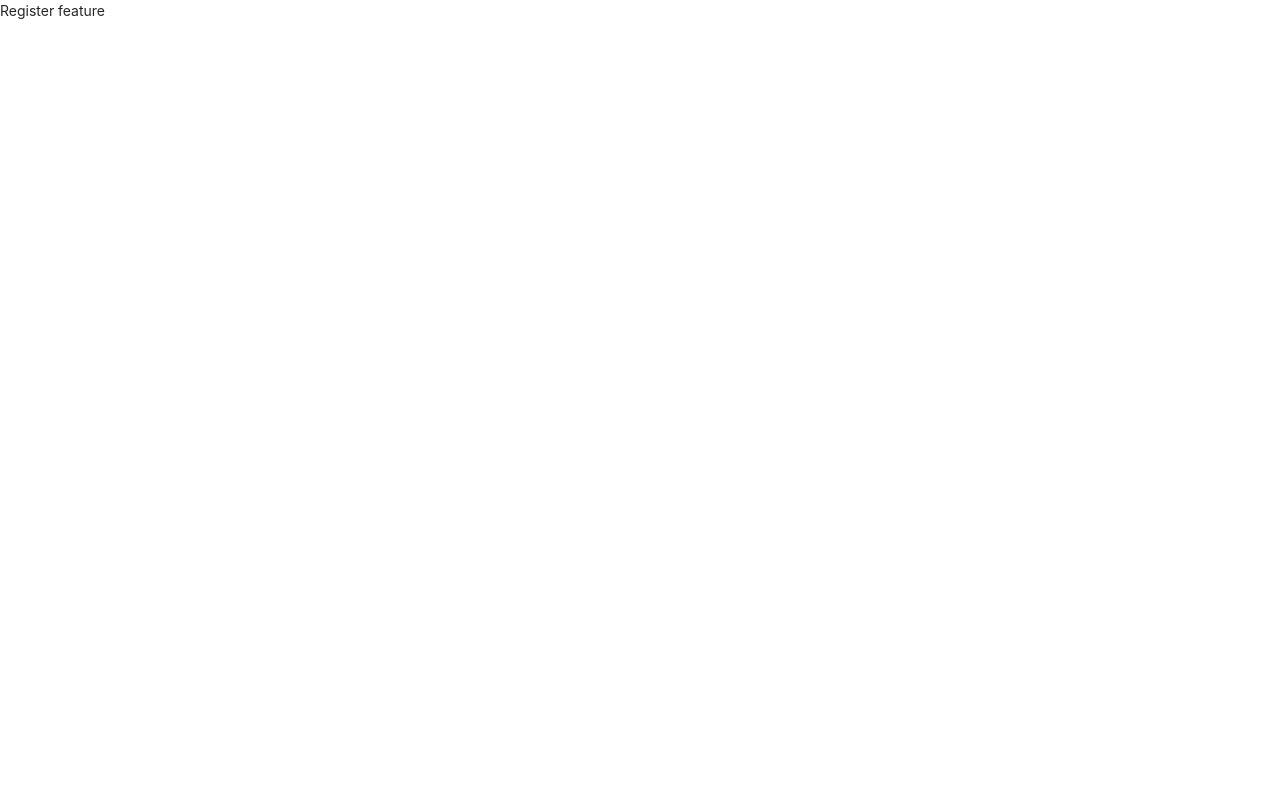
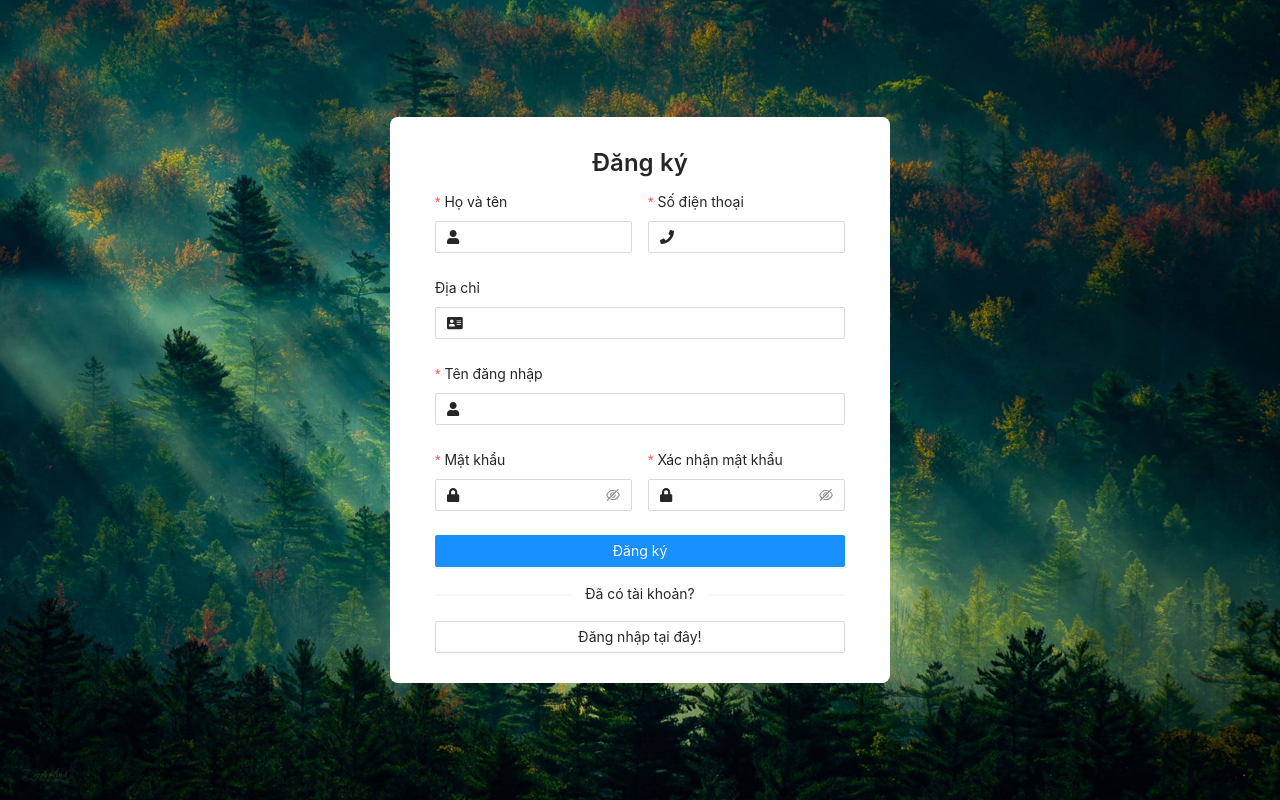
Before and after one commit to huyleminh/adb2_3-hcmus-project-2, a React (Create React App) app: page /register in a window 1280 px wide. Built offline with nearby package versions, Linux system fonts and the light colour scheme; no server answers.

Commit message:
login + register

```diff
--- a/src/features/Auth/Login/index.jsx
+++ b/src/features/Auth/Login/index.jsx
@@ -1,9 +1,69 @@
+import { faLock, faUser } from "@fortawesome/free-solid-svg-icons";
+import { FontAwesomeIcon } from "@fortawesome/react-fontawesome";
+import { Button, Divider, Form, Input, Typography } from "antd";
 import React from "react";
+import "./styles.css";
 
 LoginFeature.propTypes = {};
 
 function LoginFeature(props) {
-    return <div>Login feature</div>;
+    const onSubmitLogin = (form) => {
+        console.log(form);
+    };
+
+    return (
+        <div className="login-wrapper">
+            <div className="login-form">
+                <Typography.Title level={3} style={{ textAlign: "center" }}>
+                    Đăng nhập
+                </Typography.Title>
+                <Form
+                    name="login-form"
+                    layout="vertical"
+                    size="large"
+                    onFinish={onSubmitLogin}
+                    autoComplete="off"
+                >
+                    <Form.Item
+                        label="Tên đăng nhập"
+                        name="username"
+                        rules={[
+                            {
+                                required: true,
+                                message: "Tên đăng nhập không được bỏ trống!",
+                            },
+                        ]}
+                    >
+                        <Input prefix={<FontAwesomeIcon icon={faUser} />} />
+                    </Form.Item>
+                    <Form.Item
+                        label="Mật khẩu"
+                        name="password"
+                        rules={[
+                            {
+                                required: true,
+                                message: "Mật khẩu không được bỏ trống!",
+                            },
+                        ]}
+                    >
+                        <Input.Password prefix={<FontAwesomeIcon icon={faLock} />} />
+                    </Form.Item>
+
+                    <Button type="primary" htmlType="submit" block>
+                        Đăng nhập
+                    </Button>
+
+                    <Divider type="horizontal" orientation="center" plain>
+                        Hoặc
+                    </Divider>
+
+                    <Button href="/register" type="default" htmlType="button" block>
+                        Đăng ký tại đây!
+                    </Button>
+                </Form>
+            </div>
+        </div>
+    );
 }
 
 export default LoginFeature;
--- /dev/null
+++ b/src/features/Auth/Login/styles.css
@@ -0,0 +1,23 @@
+.login-wrapper {
+    width: 100%;
+    min-height: 100vh;
+
+    background-image: url(../../../assets/images/login-bg.jpg);
+    background-position: center;
+    background-size: cover;
+    background-repeat: no-repeat;
+
+    display: flex;
+    flex-direction: column;
+    align-items: center;
+    justify-content: center;
+}
+
+.login-form {
+    width: 60%;
+    max-width: 450px;
+    padding: 30px 30px;
+
+    border-radius: 8px;
+    background-color: #fff;
+}
--- a/src/features/Auth/Register/index.jsx
+++ b/src/features/Auth/Register/index.jsx
@@ -1,9 +1,125 @@
+import { faAddressCard, faLock, faPhone, faUser } from "@fortawesome/free-solid-svg-icons";
+import { FontAwesomeIcon } from "@fortawesome/react-fontawesome";
+import { Button, Col, Divider, Form, Input, Row, Typography } from "antd";
 import React from "react";
+import "./styles.css";
 
 RegisterFeature.propTypes = {};
 
 function RegisterFeature(props) {
-    return <div>Register feature</div>;
+    const onSubmitRegister = (form) => {
+        console.log(form);
+    };
+
+    return (
+        <div className="register-wrapper">
+            <div className="register-form">
+                <Typography.Title level={3} style={{ textAlign: "center" }}>
+                    Đăng ký
+                </Typography.Title>
+
+                <Form
+                    name="register-form"
+                    layout="vertical"
+                    onFinish={onSubmitRegister}
+                    autoComplete="off"
+                >
+                    <Row gutter={[16, 16]}>
+                        <Col span={12}>
+                            <Form.Item
+                                label="Họ và tên"
+                                name="fullname"
+                                rules={[
+                                    {
+                                        required: true,
+                                        message: "Họ và tên không được bỏ trống!",
+                                    },
+                                ]}
+                            >
+                                <Input prefix={<FontAwesomeIcon icon={faUser} />} />
+                            </Form.Item>
+                        </Col>
+
+                        <Col span={12}>
+                            <Form.Item
+                                label="Số điện thoại"
+                                name="phoneNumber"
+                                rules={[
+                                    {
+                                        required: true,
+                                        message: "Số điện thoại không được bỏ trống!",
+                                    },
+                                ]}
+                            >
+                                <Input prefix={<FontAwesomeIcon icon={faPhone} />} />
+                            </Form.Item>
+                        </Col>
+                    </Row>
+
+                    <Form.Item label="Địa chỉ" name="address" rules={[]}>
+                        <Input prefix={<FontAwesomeIcon icon={faAddressCard} />} />
+                    </Form.Item>
+
+                    <Form.Item
+                        label="Tên đăng nhập"
+                        name="username"
+                        rules={[
+                            {
+                                required: true,
+                                message: "Tên đăng nhập không được bỏ trống!",
+                            },
+                        ]}
+                    >
+                        <Input prefix={<FontAwesomeIcon icon={faUser} />} />
+                    </Form.Item>
+
+                    <Row gutter={[16, 16]}>
+                        <Col span={12}>
+                            <Form.Item
+                                label="Mật khẩu"
+                                name="password"
+                                rules={[
+                                    {
+                                        required: true,
+                                        message: "Mật khẩu không được bỏ trống!",
+                                    },
+                                ]}
+                            >
+                                <Input.Password prefix={<FontAwesomeIcon icon={faLock} />} />
+                            </Form.Item>
+                        </Col>
+
+                        <Col span={12}>
+                            <Form.Item
+                                label="Xác nhận mật khẩu"
+                                name="confirmPassword"
+                                rules={[
+                                    {
+                                        required: true,
+                                        message: "Xác nhận mật khẩu không được bỏ trống!",
+                                    },
+                                ]}
+                            >
+                                <Input.Password prefix={<FontAwesomeIcon icon={faLock} />} />
+                            </Form.Item>
+                        </Col>
+                    </Row>
+
+                    <Button type="primary" htmlType="submit" block>
+                        Đăng ký
+                    </Button>
+
+                    <Divider type="horizontal" orientation="center" plain>
+                        Đã có tài khoản?
+                    </Divider>
+
+                    <Button href="/login" type="default" htmlType="button" block>
+                        Đăng nhập tại đây!
+                    </Button>
+                </Form>
+            </div>
+        </div>
+    );
 }
 
 export default RegisterFeature;
--- /dev/null
+++ b/src/features/Auth/Register/styles.css
@@ -0,0 +1,23 @@
+.register-wrapper {
+    width: 100%;
+    min-height: 100vh;
+
+    background-image: url(../../../assets/images/login-bg.jpg);
+    background-position: center;
+    background-size: cover;
+    background-repeat: no-repeat;
+
+    display: flex;
+    flex-direction: column;
+    align-items: center;
+    justify-content: center;
+}
+
+.register-form {
+    width: 60%;
+    max-width: 500px;
+    padding: 30px 45px;
+
+    border-radius: 8px;
+    background-color: #fff;
+}
```
Also changed, not shown: src/assets/images/login-bg.jpg (added).
